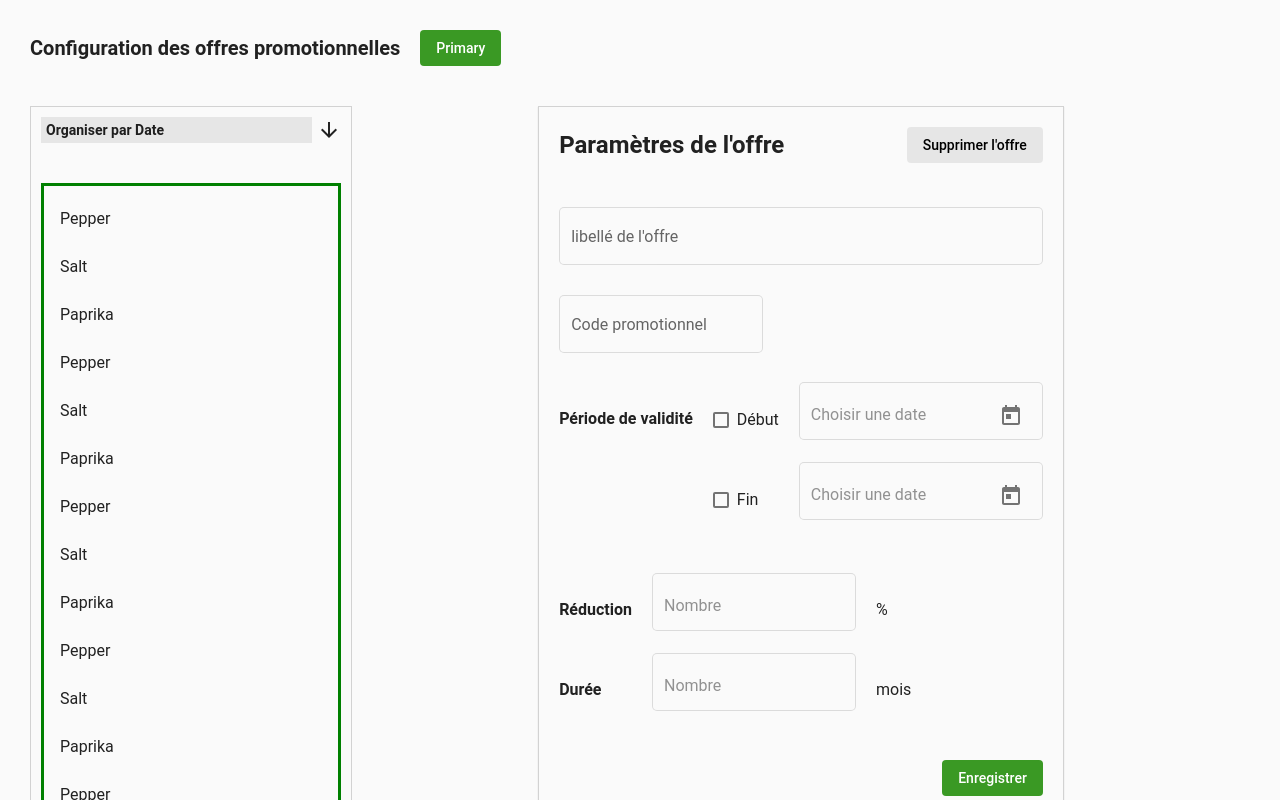
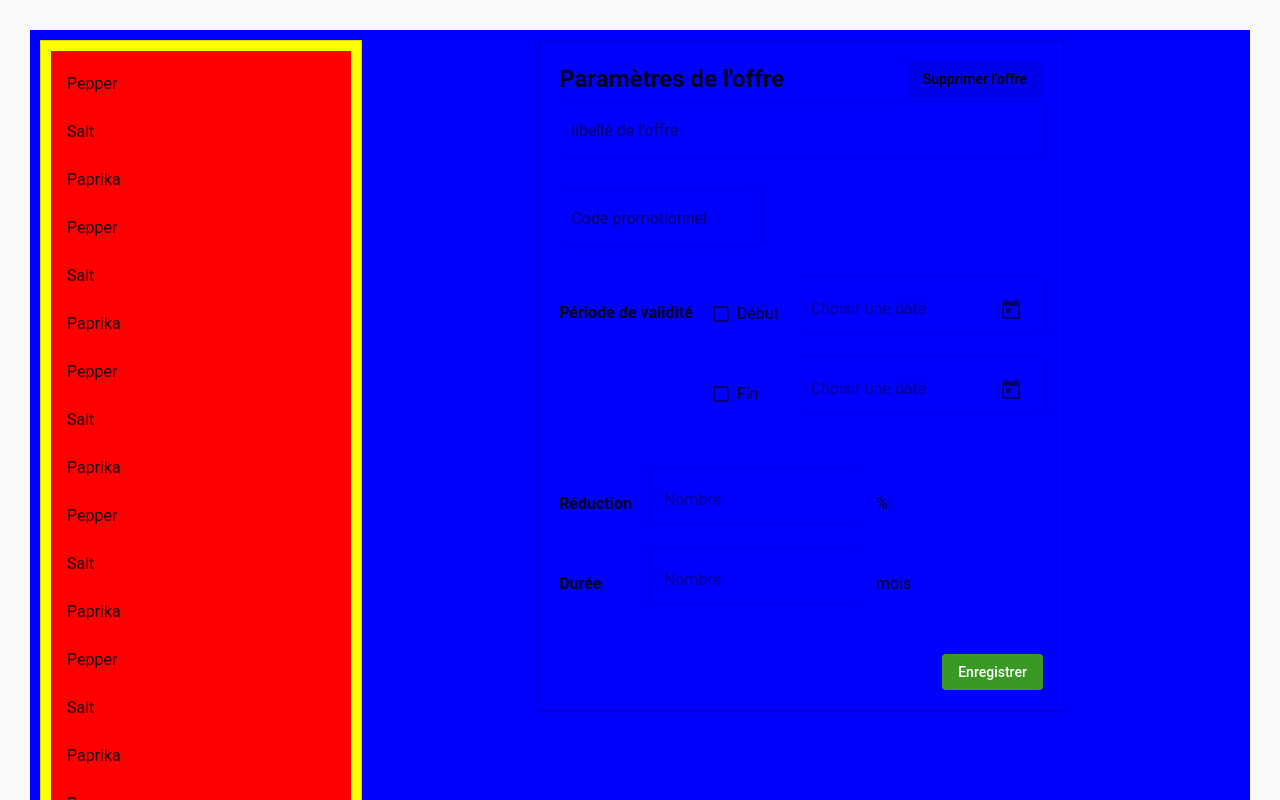
Before and after one commit to emilletpharma/Coupon, an Angular app: page / in a window 1280 px wide. Shown: the top 800 px of the page. Built offline with nearby package versions, Linux system fonts and the light colour scheme.

Commit message:
2 files modified

```diff
--- a/src/app/form-field-overview-example.html
+++ b/src/app/form-field-overview-example.html
@@ -1,16 +1,8 @@
 <div class="container">
-	<div class="header">
-		<div class="title bold">Configuration des offres promotionnelles</div>
-		<button mat-flat-button class="primary-button">Primary</button>
-	</div>
 	<div class="content">
 		<div class="left">
-			<div class="header">
-				<div class="frame">
-					<div class="full-width bold title">Organiser par Date</div>
-				</div>
-				<mat-icon aria-hidden="false" aria-label="Example home icon">arrow_downward</mat-icon>
-			</div>
+
+
 			<mat-list>
 				<mat-list-item> Pepper </mat-list-item>
 				<mat-list-item> Salt </mat-list-item>
@@ -38,6 +30,7 @@
 				<mat-list-item> Paprika </mat-list-item>
 
 			</mat-list>
+
 
 
 		</div>
--- a/src/app/form-field-overview-example.scss
+++ b/src/app/form-field-overview-example.scss
@@ -1,53 +1,42 @@
 .container {
-  height: 100vh;
+  height: 100%;
+  padding: 0;
+
+
   margin: 0px;
   display: flex;
   flex-direction: column;
-  .header {
-      display: flex;
-      flex-direction: row;
-      align-items: center;
-      margin-bottom: 40px;
 
-      .title {
-        font-size: 20px;
-        margin-right: 20px;
-      }
-
-
-  }
   .content {
+    padding: 10px;
+    background: blue;
+    //
+    height: 100%;
     display: flex;
     flex-direction: row;
           align-items: flex-start;
 
           .left {
-            height: 100%;
+
+            background: yellow;
+
+
+          //  height: 100%;
             padding: 10px;
             width: 300px;
             border: solid 1px rgba(0, 0, 0, 0.16);
 
-          .header {
-          width: 100%;
-          display: flex;
-          flex-direction: row;
-          align-items: center;
-          justify-content: stretch;
-          .frame {
-            padding: 5px;
-            flex-grow: 1;
-            margin-right: 5px;
-            background-color: rgba(0, 0, 0, 0.08);
 
-          .title {
-            font-size: 14px;
-          }
-          }
-        }
         mat-list {
+          overflow: scroll;
+
+          background: red;
+
+         // flex: 1;
+
  // max-height: 50%;
-    border: 3px solid green;
-    overflow: auto;
+ //flex-grow: 0;
+    //overflow: ;
 }
       }
 
```
